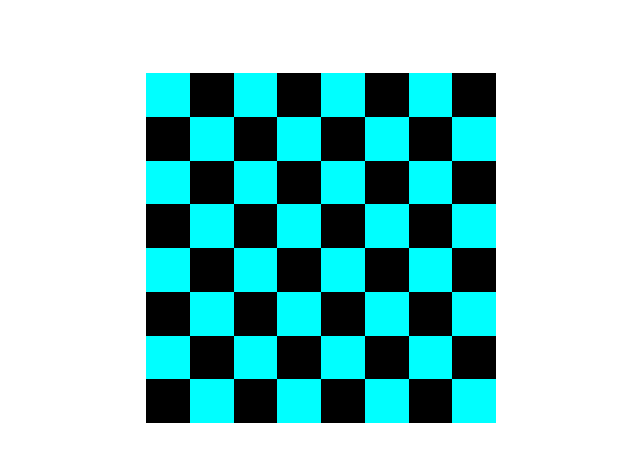
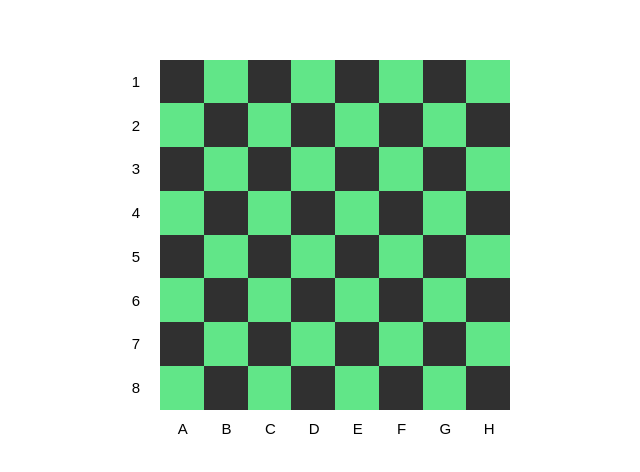
Before and after one commit to matheusman/Xadrez, a website built with Vite: page index.html in a window 1280 px wide. Shown: the part 152-624 px from the top of the page, without its empty margins (319-959 px from the left). Built offline with nearby package versions, Linux system fonts and the light colour scheme.

Commit message:
Adicionando charCode

```diff
--- a/index.html
+++ b/index.html
@@ -1,4 +1,4 @@
-<!doctype html>
+<!DOCTYPE html>
 <html lang="en">
   <head>
     <meta charset="UTF-8" />
@@ -7,7 +7,28 @@
     <title>Vite + TS</title>
   </head>
   <body>
-    <div id="table">
+    <div class="flex">
+      <div class="rowNumbers">
+        <div>1</div>
+        <div>2</div>
+        <div>3</div>
+        <div>4</div>
+        <div>5</div>
+        <div>6</div>
+        <div>7</div>
+        <div>8</div>
+      </div>
+      <div id="table"></div>
+    </div>
+    <div class="columnsLetter">
+      <div>A</div>
+      <div>B</div>
+      <div>C</div>
+      <div>D</div>
+      <div>E</div>
+      <div>F</div>
+      <div>G</div>
+      <div>H</div>
     </div>
     <script type="module" src="/src/main.ts"></script>
   </body>
--- a/src/Game/table.ts
+++ b/src/Game/table.ts
@@ -1,5 +1,5 @@
 import { Pecas } from "../Pecas/PecasIterface";
-import Position from "./Position";
+import Torre from "../Pecas/Torre";
 
 export default class Table {
   row: number;
@@ -7,17 +7,19 @@ export default class Table {
   index: number;
   matriz: string[][];
   color: boolean;
-  table : null | HTMLDivElement;
+  table: null | HTMLDivElement;
 
   public constructor(row: number, columns: number) {
     this.row = row;
     this.columns = columns;
+
     this.matriz = [];
     this.index = 0;
     this.color = false;
     this.table = null;
+
+    this.createMatriz();
     this.showTable();
-
   }
 
   private createMatriz() {
@@ -30,30 +32,29 @@ export default class Table {
     }
   }
 
-  private showPair(): boolean {
-    return (this.color = !this.color);
+  private appendHtml(numbers: number, pair: string): string {
+    return `<div data-columns=${numbers + 1} class="square ${pair}"></div>`;
   }
 
-  private appendHtml (pair : string) : string {
-    return `<div class="square ${pair}"></div>`
-  }
-
-  private checkPair(column: string, index: number, table: HTMLDivElement) {
-    if (index % 2 === 0) {
-      console.log(index);
-      if (this.showPair()) {
-        table.innerHTML += this.appendHtml("pair");
+  private checkPair(index: number, charCode: string) {
+    const row = document.querySelector(`[data-rows="${charCode}"]`);
+    if (row) {
+      if (this.index % 2 === 0) {
+        if (this.color) {
+          row.innerHTML += this.appendHtml(index, "odd");
+        } else {
+          row.innerHTML += this.appendHtml(index, "pair");
+        }
       } else {
-        table.innerHTML += this.appendHtml("odd");
+        if (this.color) {
+          row.innerHTML += this.appendHtml(index, "pair");
+        } else {
+          row.innerHTML += this.appendHtml(index, "odd");
+        }
       }
+      this.color = !this.color;
     } else {
-      this.color = !this.color;
-      if (this.showPair()) {
-        table.innerHTML += this.appendHtml("pair");
-      } else {
-        table.innerHTML += this.appendHtml("odd");
-      }
-      return this.showPair();
+      return console.log("Row não existe");
     }
   }
 
@@ -62,25 +63,32 @@ export default class Table {
       const table = document.getElementById("table");
       if (!table || !(table instanceof HTMLDivElement))
         throw new Error("Div tabela não foi encontrada!");
-      this.table = table;
-      this.createMatriz();
+      if (this.table === null) this.table = table;
       this.matriz.forEach((row, indexRow) => {
-        row.forEach((column) => {
-          this.checkPair(column, indexRow, table);
+        this.index++;
+        table.innerHTML += `<div data-rows=${String.fromCharCode(
+          65 + indexRow
+        )} class="rows"></div>`;
+        row.forEach((column, indexColumn) => {
+          this.checkPair(indexColumn, String.fromCharCode(65 + indexRow));
         });
-      })
-      console.log(this.getPosition(new Position(5, 5)))
+      });
+      this.updatePage(new Torre("Branca", 4, "c"));
     } catch (err) {
       if (err instanceof Error) {
         console.log(err.message);
       }
     }
   }
-  public getPosition ( peca : Position ) {
-    return this.matriz[peca.posInitial][peca.posFinal]
-  }
 
-  public setPosition (peca : Position, pecaType : Pecas) {
-    return this.matriz[peca.posInitial][peca.posFinal] = pecaType.sprite;
+  protected updatePage(peca: Pecas) {
+    this.matriz.forEach((row, indexRow) => {
+      row.forEach((column, indexColumn) => {
+        const row = document.querySelector(`[data-row="${indexRow}"]`);
+        if (column !== "") {
+
+        }
+      });
+    });
   }
 }
--- a/src/Pecas/PecasIterface.ts
+++ b/src/Pecas/PecasIterface.ts
@@ -1,7 +1,6 @@
 export type Colors = "Branca" | "Preta";
 
 export interface Pecas {
-    position : number[];
     sprite : string;
     color : Colors;
     qteMoviment : number;
--- a/src/Pecas/Torre.ts
+++ b/src/Pecas/Torre.ts
@@ -1,17 +1,18 @@
 import { Pecas, Colors } from "./PecasIterface";
+import torre from '../images/rook-white.png';
 
+export default class Torre implements Pecas {
 
-class Torre implements Pecas {
-
-    position : number[];
     color: Colors;
     qteMoviment: number;
     sprite: string;
+    html : string;
 
-    constructor (color : Colors, posInitial : number, posFinal : number) {
-        this.position = [0, 0];
+    constructor (color : Colors, posInitial : number, posFinal : string) {
         this.color = color;
         this.qteMoviment = 0;
         this.sprite = "T";
+        this.html = `<img src=${torre} class="rook" />`
     }
+
 }
--- a/src/main.ts
+++ b/src/main.ts
@@ -1,13 +1,10 @@
-import "./styles.scss";
-import Table from "./Game/table";
+import "./styles/styles.scss";
+import Xadrez from "./Game/table";
 
 class Start {
-    table : Table;
     constructor () {
-        this.table = new Table(8, 8);
+        new Xadrez(8, 8);
     }
-
-
 }
 
 new Start();
--- a/src/styles.scss
+++ /dev/null
@@ -1,33 +0,0 @@
-* {
-    box-sizing: border-box;
-    padding: 0px;
-    margin: 0px;
-}
-
-body {
-    display: flex;
-    height: 100vh;
-    justify-content: center;
-    align-items: center;
-}
-
-#table {
-    display: grid;
-    grid-template-columns: repeat(8, 1fr);
-    grid-template-rows: repeat(8, 1fr);
-    width: 350px;
-    height: 350px;
-}
-
-.square {
-    display: block;
-    width: 100%;
-    height: 100%;
-}
-
-.pair {
-    background-color: aqua;
-}
-.odd {
-    background-color: black;
-}
--- /dev/null
+++ b/src/styles/styles.scss
@@ -0,0 +1,73 @@
+* {
+    box-sizing: border-box;
+    padding: 0px;
+    margin: 0px;
+}
+
+body {
+    display: flex;
+    height: 100vh;
+    justify-content: center;
+    align-items: center;
+    flex-direction: column;
+}
+
+#table {
+    display: grid;
+    grid-template-columns: repeat(8, 1fr);
+    grid-template-rows: repeat(8, 1fr);
+    width: 350px;
+    height: 350px;
+}
+
+.square {
+    display: block;
+    width: 100%;
+    height: 100%;
+}
+
+.pair {
+    background-color: rgb(97, 230, 136);
+}
+.odd {
+    background-color: rgb(48, 48, 48);
+}
+
+.flex {
+    display: flex;
+    gap: 20px;
+    align-items: center;
+    justify-content: center;
+}
+
+.rowNumbers {
+    display: grid;
+    grid-template-columns: 1fr;
+    grid-template-rows: repeat(8, 1fr);
+    height: 350px;
+    div {
+        display: flex;
+        align-items: center;
+        justify-content: center;
+        font-size: 15px;
+        font-family: sans-serif;
+    }
+}
+
+.columnsLetter {
+    display: grid;
+    grid-template-columns: repeat(8, 1fr);
+    width: 350px;
+    position: relative;
+    left: 15px;
+    align-items: center;
+    margin-top: 10px;
+    div {
+        font-size: 15px;
+        font-family: sans-serif;
+        display: flex;
+        align-items: center;
+        justify-content: center;
+    }
+
+}
```
Also changed, not shown: src/Game/Xadrez.ts (added, +16 -0 lines), src/images/bishop-black.png (added), src/images/bishop-white.png (added), src/images/king-black.png (added), src/images/king-white.png (added), src/images/knight-black.png (added), src/images/knight-white.png (added), src/images/pawn-black.png (added), src/images/pawn-white.png (added), src/images/queen-black.png (added), src/images/queen-white.png (added), src/images/rook-black.png (added), src/images/rook-white.png (added).
